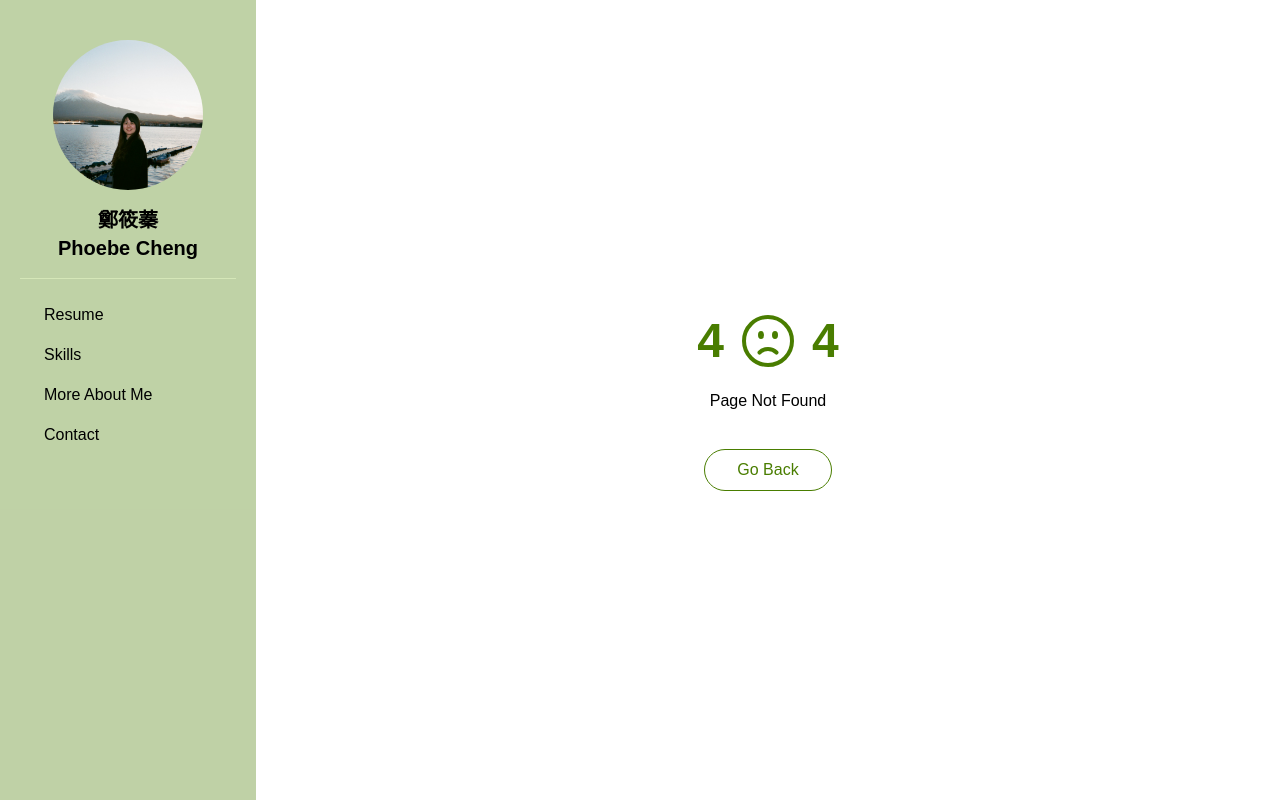
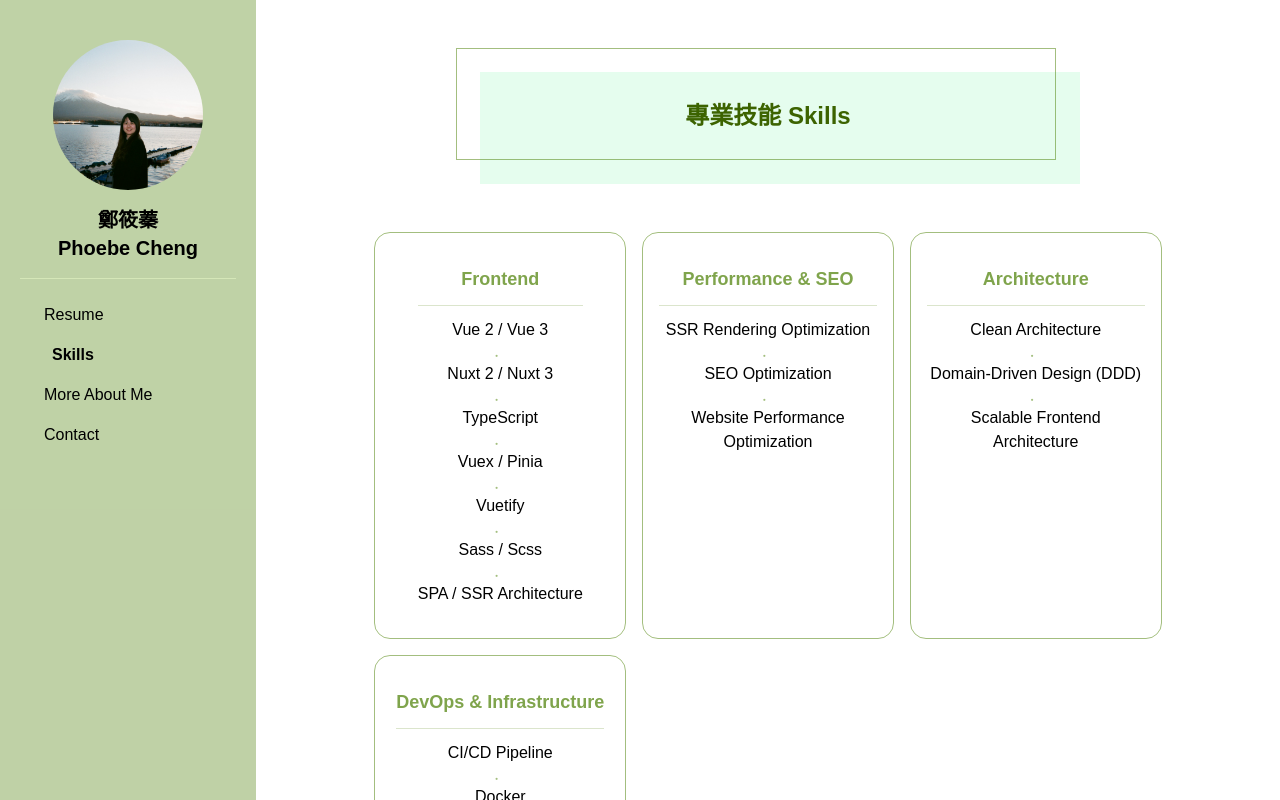
Before and after one commit to phoebe87124/resume, a Next.js app: page /skills in a window 1280 px wide. Before the commit this address had no page. Shown: the top 800 px of the page. Built offline with nearby package versions, Linux system fonts and the light colour scheme.

Commit message:
[add] skills page

```diff
--- a/app/components/app-sidebar-nav.jsx
+++ b/app/components/app-sidebar-nav.jsx
@@ -9,7 +9,8 @@ export default function AppSidebarNav() {
 
   const sidebarList = [
     { title: 'Resume', link: '/' },
-    { title: 'Skills', link: '' },
+    { title: 'Skills', link: '/skills' },
+    // { title: 'Side Projects', link: '/side-projects' },
     { title: 'More About Me', link: '' },
     { title: 'Contact', link: '/contact' }
   ]
--- /dev/null
+++ b/app/skills/page.jsx
@@ -0,0 +1,106 @@
+import BaseDecoTitle from '@/app/components/base-deco-title'
+import BaseCard from '@/app/components/base-card'
+
+export default function SkillsPage() {
+  const skillsList = [
+    {
+      title: 'Frontend',
+      list: [
+        'Vue 2 / Vue 3',
+        'Nuxt 2 / Nuxt 3',
+        'TypeScript',
+        'Vuex / Pinia',
+        'Vuetify',
+        'Sass / Scss',
+        'SPA / SSR Architecture'
+      ]
+    },
+    {
+      title: 'Performance & SEO',
+      list: [
+        'SSR Rendering Optimization',
+        'SEO Optimization',
+        'Website Performance Optimization'
+      ]
+    },
+    {
+      title: 'Architecture',
+      list: [
+        'Clean Architecture',
+        'Domain-Driven Design (DDD)',
+        'Scalable Frontend Architecture'
+      ]
+    },
+    {
+      title: 'DevOps & Infrastructure',
+      list: [
+        'CI/CD Pipeline',
+        'Docker',
+        'Kubernetes (k8s)',
+        'Drone CI',
+        'Argo CD'
+      ]
+    }
+  ]
+
+  return (
+    <div className="skills-page px-5 py-15">
+      <BaseDecoTitle
+        className="mb-15 mx-auto w-150"
+        content="專業技能 Skills"
+      />
+
+      <div className="w-4/5 grid grid-cols-12 gap-4 mx-auto">
+        {
+          skillsList.map((skill) => ((
+            <BaseCard
+              className="text-center col-span-12 sm:col-span-6 lg:col-span-4"
+              key={skill.title}
+            >
+              <div className="relative z-1">
+                <h3 className="text-lg text-lime-700/70 font-bold">{skill.title}</h3>
+                <hr className="text-lime-700/20 my-3" />
+                <ul>
+                  {skill.list.map((item, index) => ((
+                    <li
+                      key={index}
+                    >
+                      {item}
+                      {index !== skill.list.length - 1 && <div className="text-sm text-lime-700/50">．</div>}
+                    </li>
+                  )))}
+                </ul>
+              </div>
+            </BaseCard>
+          )))
+        }
+
+        {/* {
+          contactList.map((item) => {
+            const LinkIcon = item.icon
+
+            return (
+              <Link
+                target="_blank"
+                href={item.link}
+              >
+                <div className="group relative px-4 py-8 w-40 border border-lime-700/50 rounded-2xl" key={item.title}>
+                  <div
+                    className={clsx(
+                      'absolute bg-green-100/70 w-full h-full left-0 top-0 rounded-2xl animate',
+                      'opacity-0 group-hover:opacity-100 group-hover:translate-3'
+                    )}
+                  />
+                  <div className="relative z-1 flex flex-col items-center gap-4">
+                    <LinkIcon className="w-8" />
+                    <div className="text-lg">{item.title}</div>
+                  </div>
+                </div>
+              </Link>
+            )
+          })
+        } */}
+      </div>
+    </div>
+  )
+}
```
